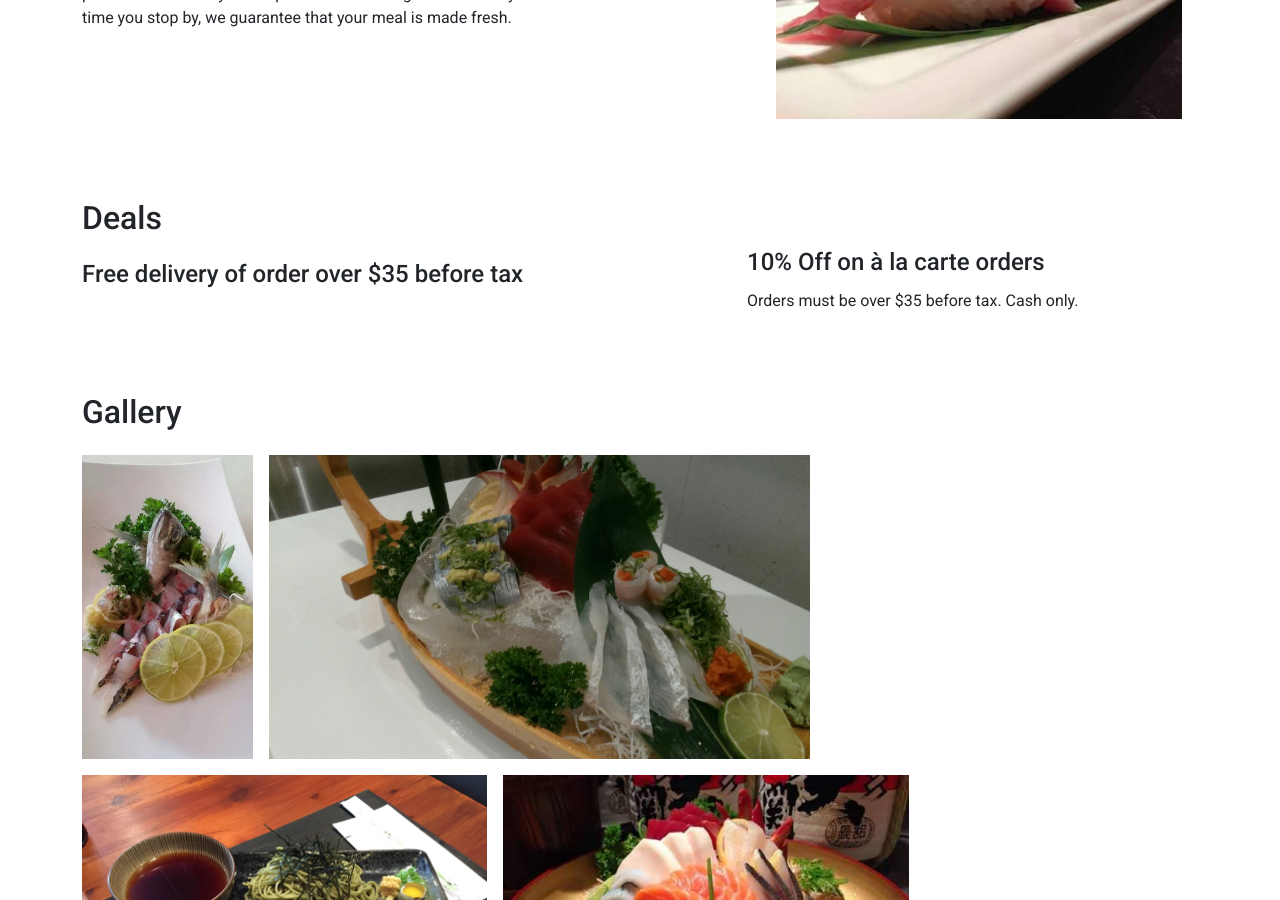
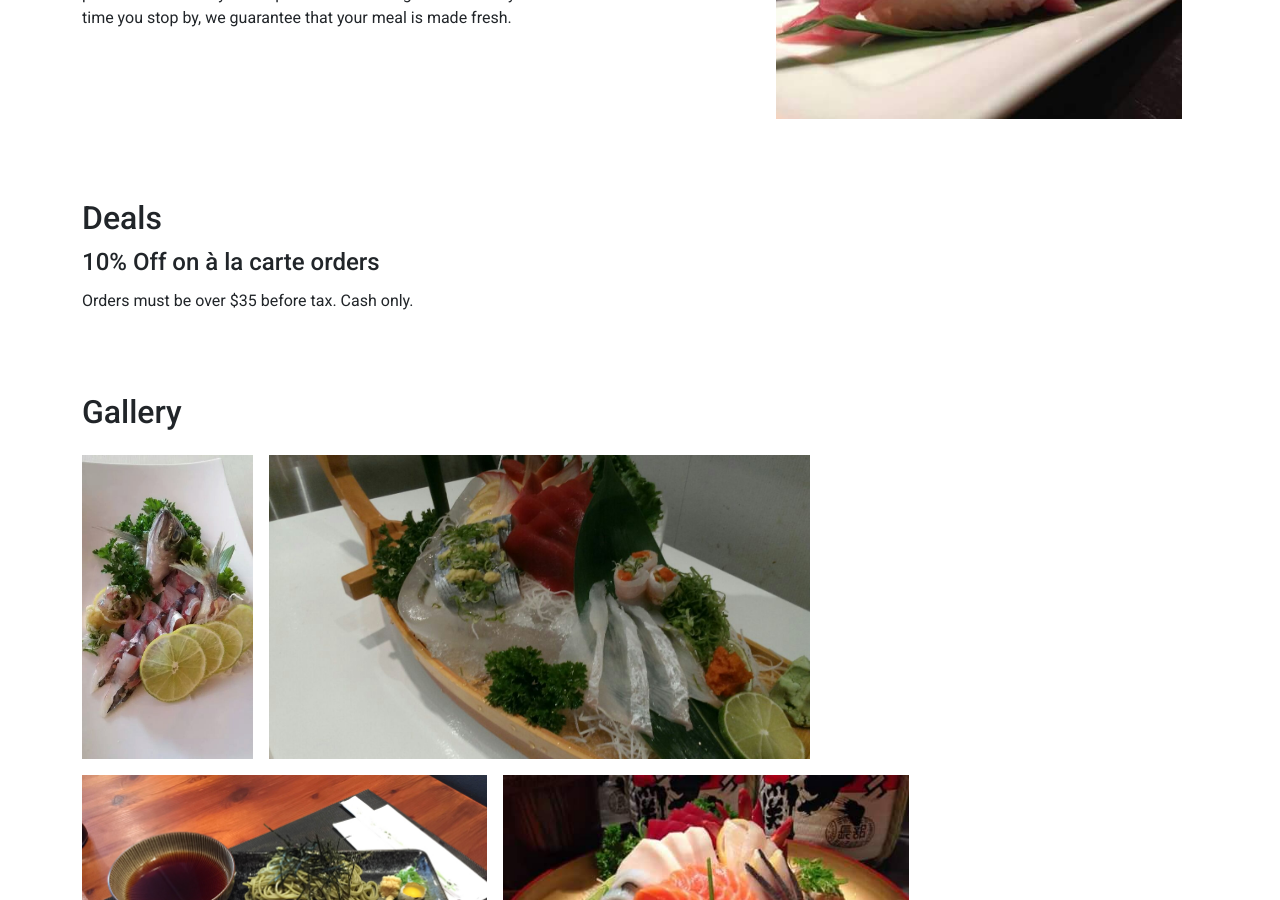
Before and after one commit to logonoff/imai-website, a Jekyll site: the page built from index.html, in a window 1280 px wide and 900 px high, scrolled down 825 px. Built offline with Jekyll 4.4.1, drawn with Linux system fonts in a browser that asks for light colours; part of the change alters nothing that is shown.

```diff
--- a/_config.yml
+++ b/_config.yml
@@ -18,10 +18,15 @@ sass:
 
 # Build settings
 exclude:
+  - assets/sass
+  - build.bat
+  - CNAME
+  - Gemfile
+  - Gemfile.lock
+  - jekyll.bat
   - package.json
-  - README.md
-  - CNAME
-  - assets/sass
+  - readme.md
+  - assets/js/tab.html
 
 # Jekyll SEO
 facebook:
@@ -38,7 +43,6 @@ seo:
 
 # Plugin settings
 plugins:
-  - jekyll-redirect-from
   - jekyll-seo-tag
   - jekyll-sitemap
   - jemoji
--- a/index.html
+++ b/index.html
@@ -32,6 +32,7 @@ ordering: 1
 <section class="container" id="deals">
 	<div class="row justify-content-between">
 		<h2>Deals</h2>
+		{% comment %}
 		<div class="col-md-5" style="margin: auto 0;">
 			<h3 class="heading">Free delivery of order over $35 before tax</h3>
 			<!--
@@ -39,6 +40,7 @@ ordering: 1
 				free delivery (uber? phone call?)
 			-->
 		</div>
+		{% endcomment %}
 		<div class="col-md-5" style="margin: auto 0;">
 			<h3 class="heading">10% Off on à la carte orders</h3>
 			Orders must be over $35 before tax. Cash only.
```
Also changed, not shown: assets/icons.svg, 1 other file.
